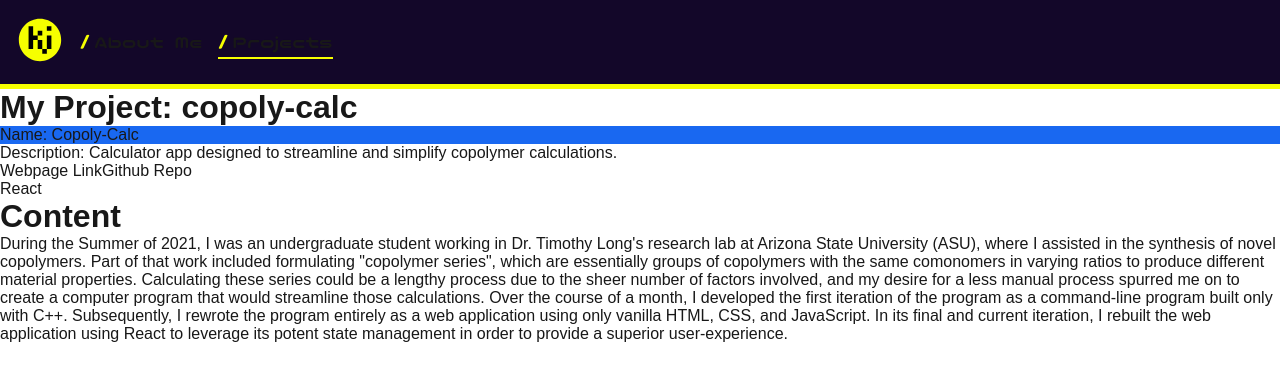
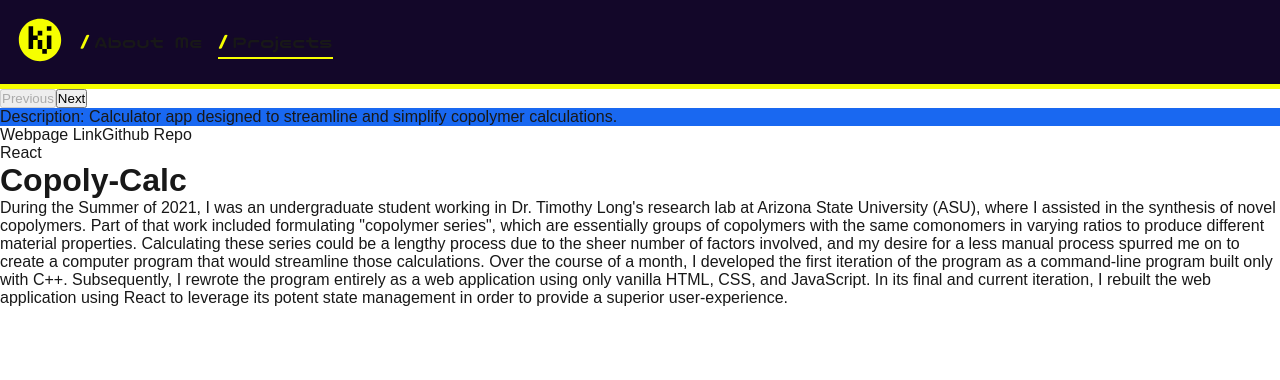
Before and after one commit to kieferjackson/my-portfolio, a Next.js app in the folder my-next-portfolio/: page /projects/copoly-calc in a window 1280 px wide. Shown: the top 380 px of the page. Built offline with nearby package versions, Linux system fonts and the light colour scheme.

Commit message:
Implemented ProjectNavButton

```diff
--- a/my-next-portfolio/src/app/projects/[project]/page.js
+++ b/my-next-portfolio/src/app/projects/[project]/page.js
@@ -1,7 +1,8 @@
 import Link from "next/link";
+import ProjectNavButton from "./project-nav-btn";
 import projectInfo from "./project-info";
 
-import { getProjectById, generateProjectParams } from "../utils";
+import { getProjectById, getProjectNeighbors, generateProjectParams } from "../utils";
 
 export const dynamicParams = false;
 export const generateStaticParams = generateProjectParams;
@@ -24,11 +25,14 @@ export default async function Page({ params }) {
   const projectData = getProjectById(id);
   const ProjectInfo = projectInfo[id];
 
+  const [ prevProject, nextProject ] = getProjectNeighbors(id);
+
   return (
     <div>
-      <h1>My Project: {id}</h1>
-      <p style={{ backgroundColor: projectData.theme }}>Name: {projectData.name}</p>
-      <p>Description: {projectData.info}</p>
+      <ProjectNavButton projectId={prevProject}>Previous</ProjectNavButton>
+      <ProjectNavButton projectId={nextProject}>Next</ProjectNavButton>
+
+      <p style={{ backgroundColor: projectData.theme }}>Description: {projectData.info}</p>
       {(projectData.href ? <Link href={projectData.href}>Webpage Link</Link> : <code>Nothing here</code>)}
       {(projectData.repo ? <Link href={projectData.repo}>Github Repo</Link> : <code>Nothing here</code>)}
       <ul>
@@ -37,8 +41,10 @@ export default async function Page({ params }) {
         })}
       </ul>
 
-      <h1>Content</h1>
-      <ProjectInfo></ProjectInfo>
+      <hgroup>
+        <h1>{projectData.name}</h1>
+        <ProjectInfo></ProjectInfo>
+      </hgroup>
     </div>
   );
 }
--- /dev/null
+++ b/my-next-portfolio/src/app/projects/[project]/project-nav-btn.js
@@ -0,0 +1,13 @@
+"use client";
+
+import { useRouter } from "next/navigation";
+
+export default function ProjectNavButton({ children, projectId }) {
+    const router = useRouter();
+
+    return (
+        <button onClick={() => router.push('/projects/' + projectId)} disabled={projectId == null}>
+            {children}
+        </button>
+    );
+}
--- a/my-next-portfolio/src/app/projects/utils.js
+++ b/my-next-portfolio/src/app/projects/utils.js
@@ -10,6 +10,27 @@ export function getProjectById(id) {
     return projectsMap.has(id) ? projectsMap.get(id) : null;
 }
 
+export function getProjectNeighbors(id) {
+    const projectsMap = getProjectsMap();
+
+    let prevProject;
+    const neighbors = new Array(2).fill(null);
+
+    for (let projectId of projectsMap.keys()) {
+        if (prevProject == id) {
+            neighbors[1] = projectId;
+            break;
+        }
+        else if (projectId != id) {
+            neighbors[0] = projectId;
+        }
+
+        prevProject = projectId;
+    }
+
+    return neighbors;
+}
+
 export function iterProjects(handler) {
     return Object.entries(projects).map(([ project, data ]) => handler(project, data));
 }
```
